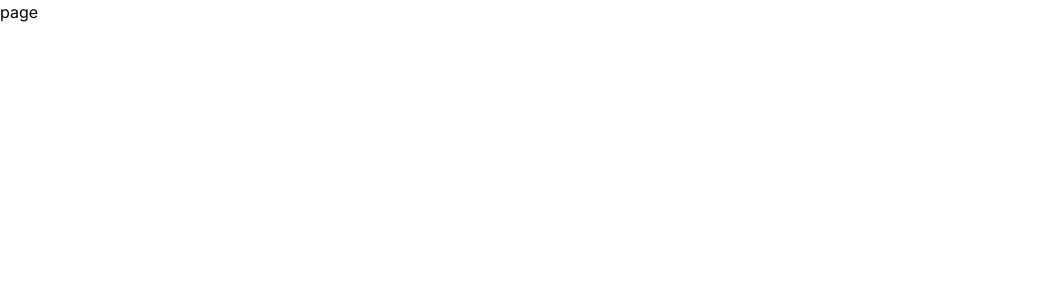
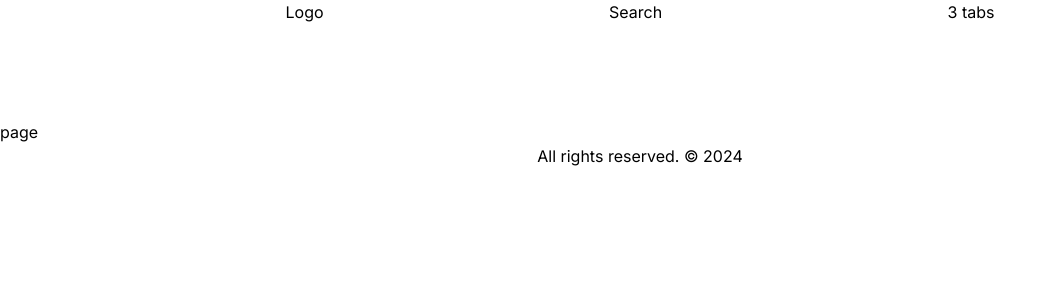
Before and after one commit to bilalgursen/piton_interview, a Next.js app: page / in a window 1280 px wide. Shown: the top 300 px of the page, without its empty margins (0-1056 px from the left). Built offline with nearby package versions, Linux system fonts and the light colour scheme.

Commit message:
Added Header and Footer components to the layout.

```diff
--- a/src/app/layout.tsx
+++ b/src/app/layout.tsx
@@ -1,6 +1,8 @@
 import type { Metadata } from "next";
 import { Inter } from "next/font/google";
 import "./globals.css";
+import Header from "@/components/layout/Header";
+import Footer from "@/components/layout/Footer";
 
 const inter = Inter({ subsets: ["latin"] });
 
@@ -16,7 +18,11 @@ export default function RootLayout({
 }>) {
   return (
     <html lang="en">
-      <body className={inter.className}>{children}</body>
+      <body className={inter.className}>
+        <Header />
+        {children}
+        <Footer />
+      </body>
     </html>
   );
 }
--- /dev/null
+++ b/src/components/layout/Footer/index.tsx
@@ -0,0 +1,9 @@
+const Footer = () => {
+  return (
+    <footer className="h-[120px] w-full text-center">
+      All rights reserved. &copy; 2024
+    </footer>
+  );
+};
+
+export default Footer;
--- /dev/null
+++ b/src/components/layout/Header/index.tsx
@@ -0,0 +1,10 @@
+const Header = () => {
+  return (
+    <nav className="h-[120px] w-full flex justify-evenly">
+      <div>Logo</div>
+      <div>Search</div>
+      <div>3 tabs</div>
+    </nav>
+  );
+};
+export default Header;
```
